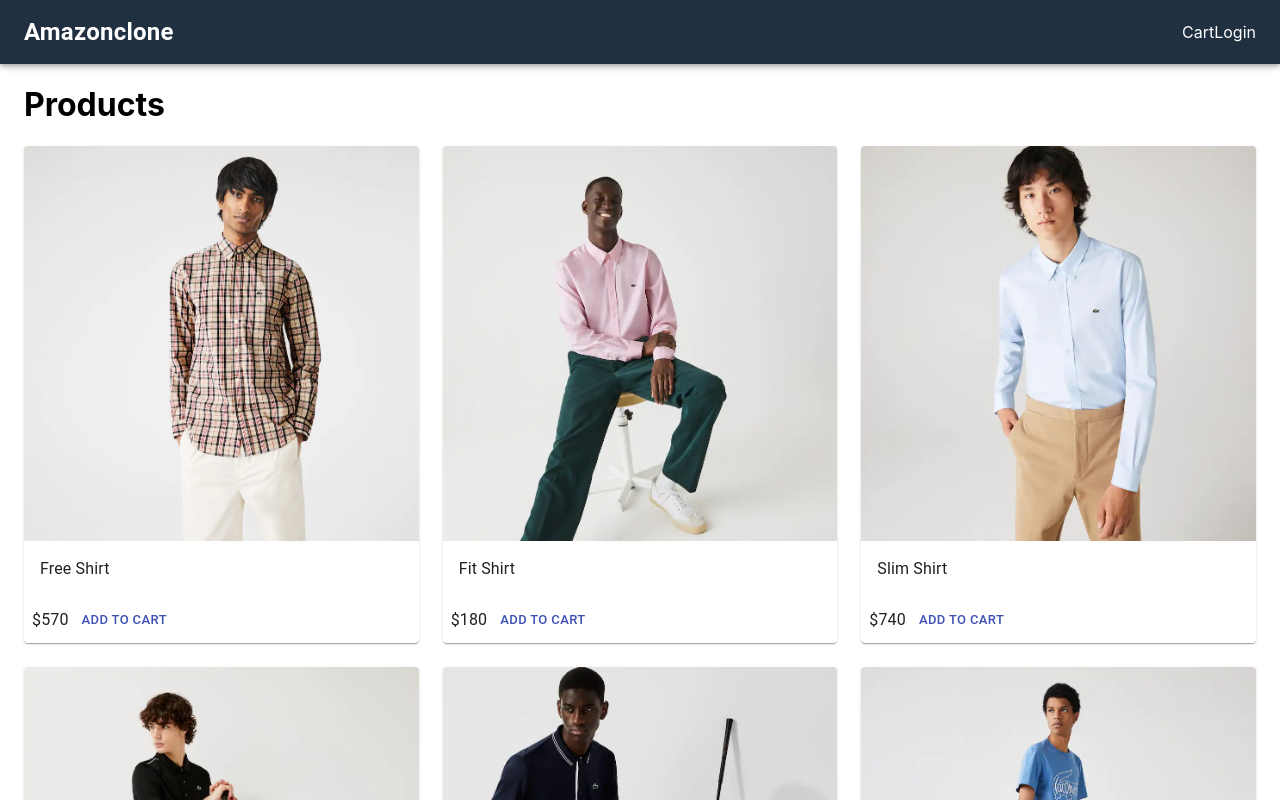
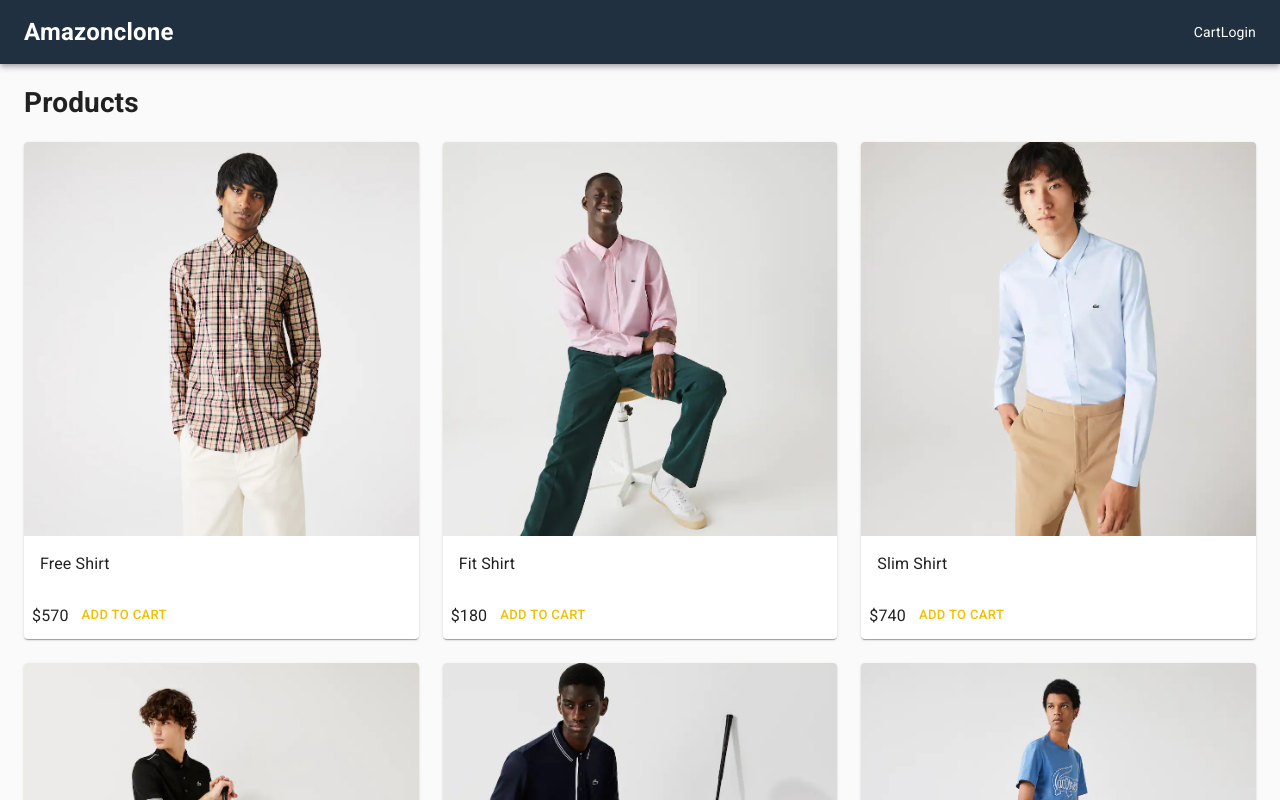
Before and after one commit to rakshithsgowda/amazon-clone-next-materialUI-paypal, a Next.js app: page / in a window 1280 px wide. Shown: the top 800 px of the page. Built offline with nearby package versions, Linux system fonts and the light colour scheme.

Commit message:
theme of material ui custom

```diff
--- a/components/Layout.js
+++ b/components/Layout.js
@@ -1,9 +1,41 @@
-import { AppBar, Container, Link, Toolbar, Typography } from '@material-ui/core'
+import {
+  ThemeProvider,
+  AppBar,
+  Container,
+  createMuiTheme,
+  Link,
+  Toolbar,
+  Typography,
+  CssBaseline,
+} from '@material-ui/core'
 import Head from 'next/head'
 import useStyles from '../utils/styles'
 import NextLink from 'next/link'
+export default function Layout({ title, children, description }) {
+  const theme = createMuiTheme({
+    typography: {
+      h1: {
+        fontSize: '1.6rem',
+        fontWeight: 400,
+        margin: '1rem 0',
+      },
+      h2: {
+        fontSize: '1.4rem',
+        fontWeight: 400,
+        margin: '1rem 0',
+      },
+    },
+    palette: {
+      type: 'light',
+      primary: {
+        main: '#f0c000',
+      },
+      secondary: {
+        main: '#208080',
+      },
+    },
+  })
 
-export default function Layout({ title, children, description }) {
   const classes = useStyles()
   return (
     <div>
@@ -11,6 +43,8 @@
         <title>{title ? `${title}- Amazon-Clone` : 'Amazon-Clone'}</title>
         {description && <meta name='description' content={description}></meta>}
       </Head>
+      <ThemeProvider theme={theme}>
+        <CssBaseline />
         <AppBar position='static' className={classes.navbar}>
           <Toolbar>
             <NextLink href='/' passHref>
@@ -33,6 +67,7 @@
         <footer className={classes.footer}>
           <Typography>Hopefully all rights reserved. Amazonclone.</Typography>
         </footer>
+      </ThemeProvider>
     </div>
   )
 }
--- a/pages/_document.js
+++ b/pages/_document.js
@@ -6,7 +6,12 @@
   render() {
     return (
       <Html lang='en'>
-        <Head> </Head>
+        <Head>
+          <link
+            rel='stylesheet'
+            href='https://fonts.googleapis.com/css?family=Roboto:300,400,500,700&display=swap'
+          />
+        </Head>
         <body>
           <Main />
           <NextScript />
--- a/pages/product/[slug].js
+++ b/pages/product/[slug].js
@@ -44,7 +44,7 @@
         <Grid item md={3} xs={12}>
           <List>
             <ListItem>
-              <Typography component='h1'>
+              <Typography component='h1' variant='h1'>
                 <b>{product.name}</b>
               </Typography>
             </ListItem>
--- a/utils/styles.js
+++ b/utils/styles.js
@@ -1,5 +1,4 @@
 import { makeStyles } from '@material-ui/core'
-import Paper from '@material-ui/core/Paper'
 
 const useStyles = makeStyles({
   navbar: {
```
Lines whose indentation alone changed are shown as unchanged.
